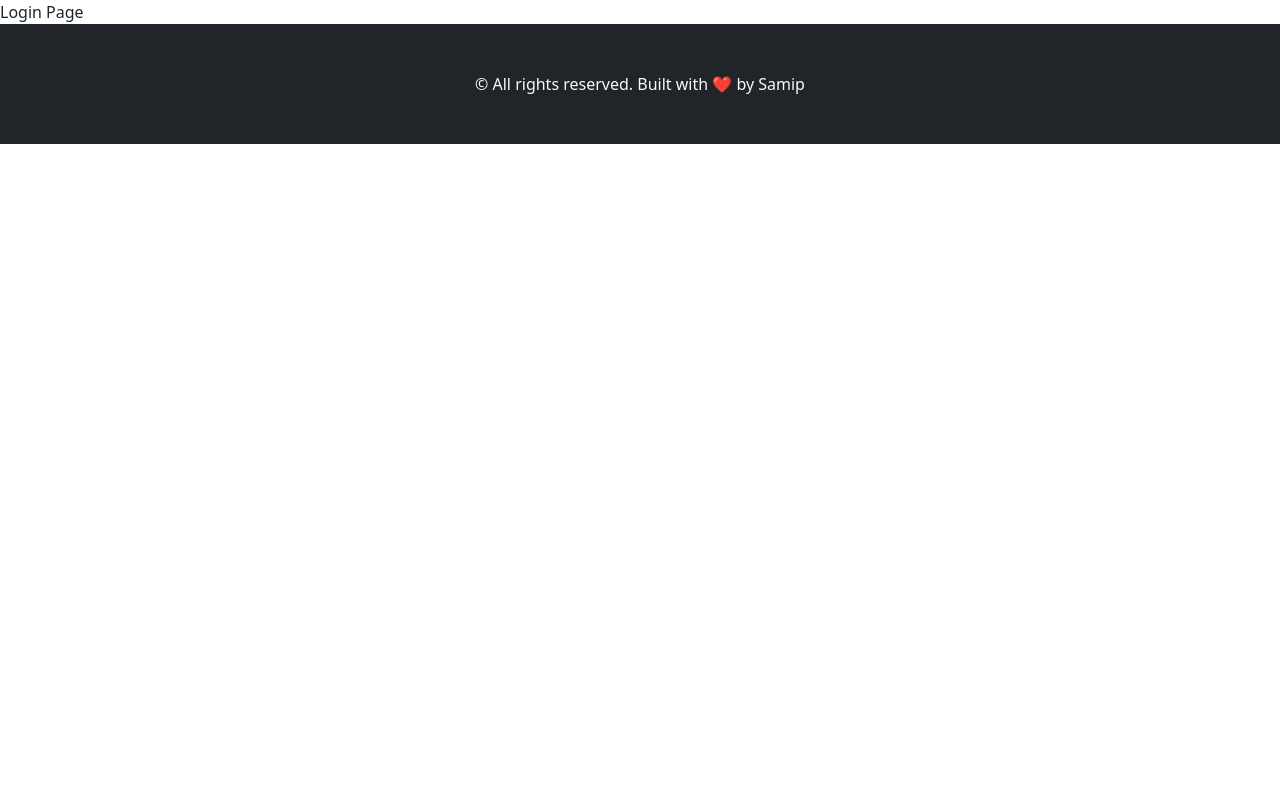
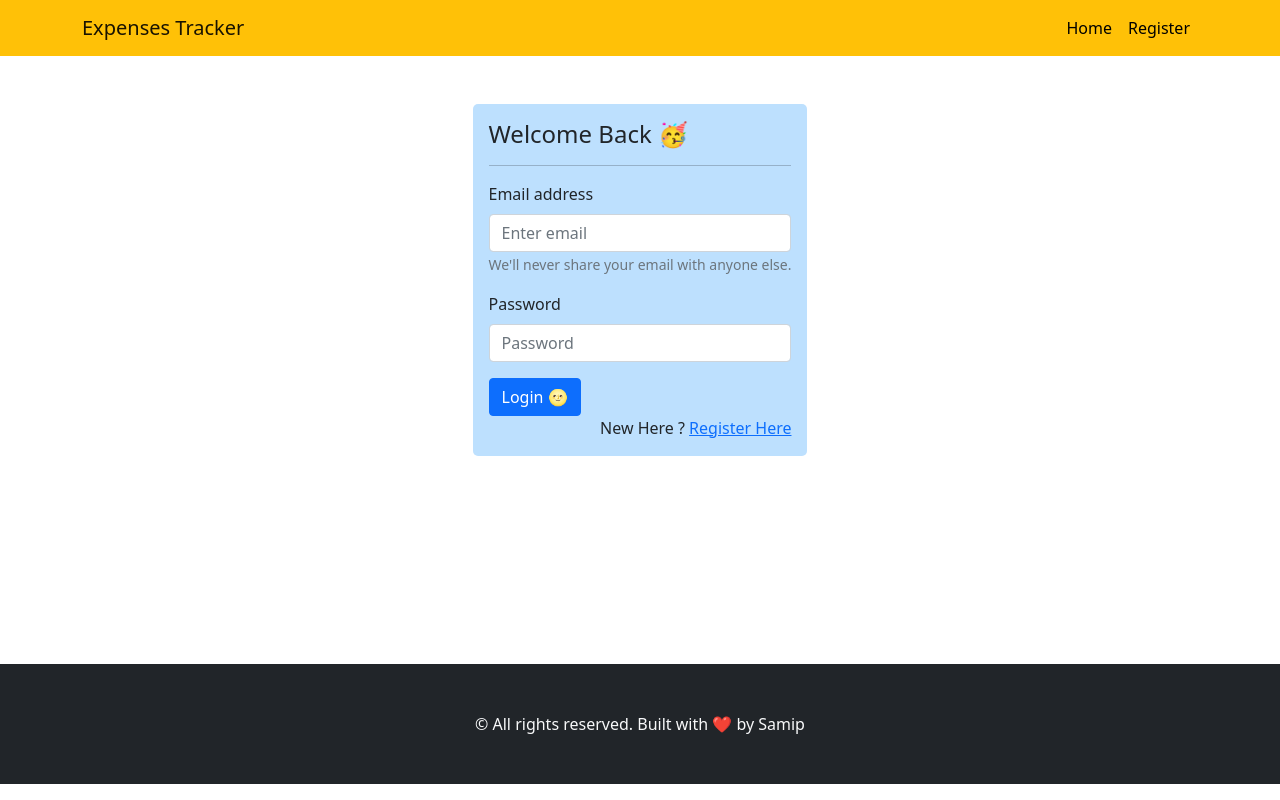
Before and after one commit to comingback2life/expenses-tracker-fullstack, a React (Create React App) app in the folder expenses-tracker-frontend/: page / in a window 1280 px wide. Built offline with nearby package versions, Linux system fonts and the light colour scheme.

Commit message:
Finished the Login Component almost

```diff
--- a/expenses-tracker-frontend/package.json
+++ b/expenses-tracker-frontend/package.json
@@ -11,6 +11,7 @@
     "react": "^18.1.0",
     "react-bootstrap": "^2.3.1",
     "react-dom": "^18.1.0",
+    "react-router-bootstrap": "^0.26.1",
     "react-router-dom": "^6.3.0",
     "react-scripts": "5.0.1",
     "web-vitals": "^2.1.4"
--- a/expenses-tracker-frontend/src/App.css
+++ b/expenses-tracker-frontend/src/App.css
@@ -0,0 +1,17 @@
+.main{
+  min-height: 70vh;
+}
+.hasColoredText{
+color: black !important;
+}
+.login-comp{
+  display: flex;
+  justify-content: center;
+  align-items: center;
+}
+.login-comp form{
+  background-color: #bde0fe;
+  padding: 1rem;
+  border-radius: 5px;
+  min-height: 250px;
+}
--- a/expenses-tracker-frontend/src/App.js
+++ b/expenses-tracker-frontend/src/App.js
@@ -1,15 +1,16 @@
 import {Routes,Route, BrowserRouter} from 'react-router-dom';
 import { Dashboard } from './pages/Dashboard';
-import { Login } from './pages/Login';
-import { Register } from './pages/Register';
+import { LoginPage } from './pages/LoginPage';
+import { RegisterPage } from './pages/RegisterPage';
+import './App.css';
 
 function App() {
   return (
   <div>
     <BrowserRouter>
     <Routes>
-      <Route path ='/' element={<Login/>}/>
-      <Route path ='/register' element={<Register/>}/>
+      <Route path ='/' element={<LoginPage/>}/>
+      <Route path ='/register' element={<RegisterPage/>}/>
       <Route path ='/dashboard' element={<Dashboard/>}/>
     </Routes>
     </BrowserRouter>
--- a/expenses-tracker-frontend/src/components/Layout/MainLayout.js
+++ b/expenses-tracker-frontend/src/components/Layout/MainLayout.js
@@ -1,10 +1,18 @@
 import React from 'react'
+import { Container } from 'react-bootstrap';
+import { TopNav } from './TopNav';
 
 export const MainLayout = ({children}) => {
   return (
-    <div>{children}
+    <div>
+      <TopNav/>
 
+      <main className="main">
+        <Container>
+        {children}
+        </Container>
 
+      </main>
 
     <footer className="footer bg-dark text-light p-5 text-center">
       &copy; All rights reserved. Built with ❤️ by Samip
--- a/expenses-tracker-frontend/src/components/Layout/TopNav.js
+++ b/expenses-tracker-frontend/src/components/Layout/TopNav.js
@@ -0,0 +1,26 @@
+import React from 'react'
+import {Container, Nav, Navbar} from 'react-bootstrap';
+import { LinkContainer } from 'react-router-bootstrap'
+
+export const TopNav = () => {
+  return (
+    <Navbar bg="warning" expand="md">
+  <Container>
+    <Navbar.Brand href="#home">Expenses Tracker</Navbar.Brand>
+    <Navbar.Toggle aria-controls="basic-navbar-nav" />
+    <Navbar.Collapse id="basic-navbar-nav">
+      <Nav className="ms-auto">
+        <LinkContainer to="/" className="hasColoredText">
+          <Nav.Link>Home</Nav.Link>
+          </LinkContainer>
+        <LinkContainer to="/register" className="hasColoredText">
+          <Nav.Link>
+            Register
+          </Nav.Link>
+        </LinkContainer>
+      </Nav>
+    </Navbar.Collapse>
+  </Container>
+</Navbar>
+  )
+}
--- /dev/null
+++ b/expenses-tracker-frontend/src/components/Login/Login.js
@@ -0,0 +1,31 @@
+import React from 'react'
+import { Button, Form } from 'react-bootstrap';
+import {Link} from 'react-router-dom';
+export const Login = () => {
+  return (
+    <div className="login-comp mt-5">
+    <Form>
+      <h4>Welcome Back 🥳</h4>
+      <hr/>
+  <Form.Group className="mb-3" controlId="formBasicEmail">
+    <Form.Label>Email address</Form.Label>
+    <Form.Control type="email" placeholder="Enter email" />
+    <Form.Text className="text-muted">
+      We'll never share your email with anyone else.
+    </Form.Text>
+  </Form.Group>
+
+  <Form.Group className="mb-3" controlId="formBasicPassword">
+    <Form.Label>Password</Form.Label>
+    <Form.Control type="password" placeholder="Password" />
+  </Form.Group>
+  <Button variant="primary" type="submit">
+  Login 🌝
+  </Button>
+  <div className="text-end">
+    New Here ? <Link to='/register'>Register Here</Link>
+  </div>
+</Form>
+</div>
+  )
+}
--- a/expenses-tracker-frontend/src/pages/Dashboard.js
+++ b/expenses-tracker-frontend/src/pages/Dashboard.js
@@ -1,7 +1,8 @@
 import React from 'react'
+import { MainLayout } from '../components/Layout/MainLayout';
 
 export const Dashboard = () => {
   return (
-    <div>Dashboard</div>
+    <MainLayout>Dashboard</MainLayout>
   )
 }
--- /dev/null
+++ b/expenses-tracker-frontend/src/pages/LoginPage.js
@@ -0,0 +1,11 @@
+import React from 'react'
+import { MainLayout } from '../components/Layout/MainLayout';
+import { Login } from '../components/Login/Login';
+
+export const LoginPage = () => {
+  return (
+    <MainLayout>
+     <Login></Login>
+      </MainLayout>
+  )
+}
--- a/expenses-tracker-frontend/src/pages/Register.js
+++ /dev/null
@@ -1,7 +0,0 @@
-import React from 'react'
-
-export const Register = () => {
-  return (
-    <div>Register</div>
-  )
-}
--- a/expenses-tracker-frontend/src/pages/Login.js
+++ b/expenses-tracker-frontend/src/pages/RegisterPage.js
@@ -1,10 +1,8 @@
 import React from 'react'
 import { MainLayout } from '../components/Layout/MainLayout';
 
-export const Login = () => {
+export const RegisterPage = () => {
   return (
-    <MainLayout>
-      Login Page
-      </MainLayout>
+    <MainLayout>Register</MainLayout>
   )
 }
```
Also changed, not shown: 1 other file (tests, documents, lock files or other folders).
